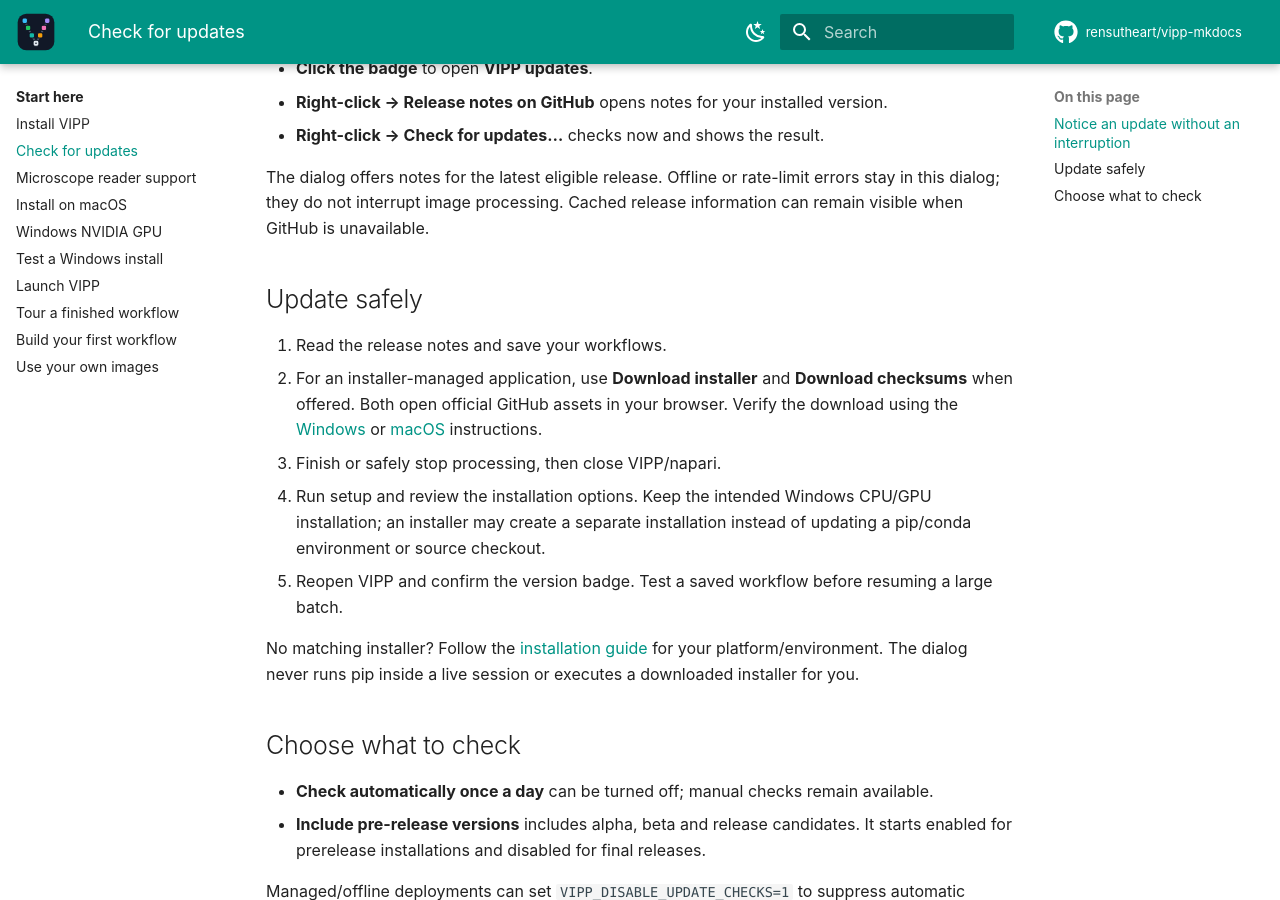
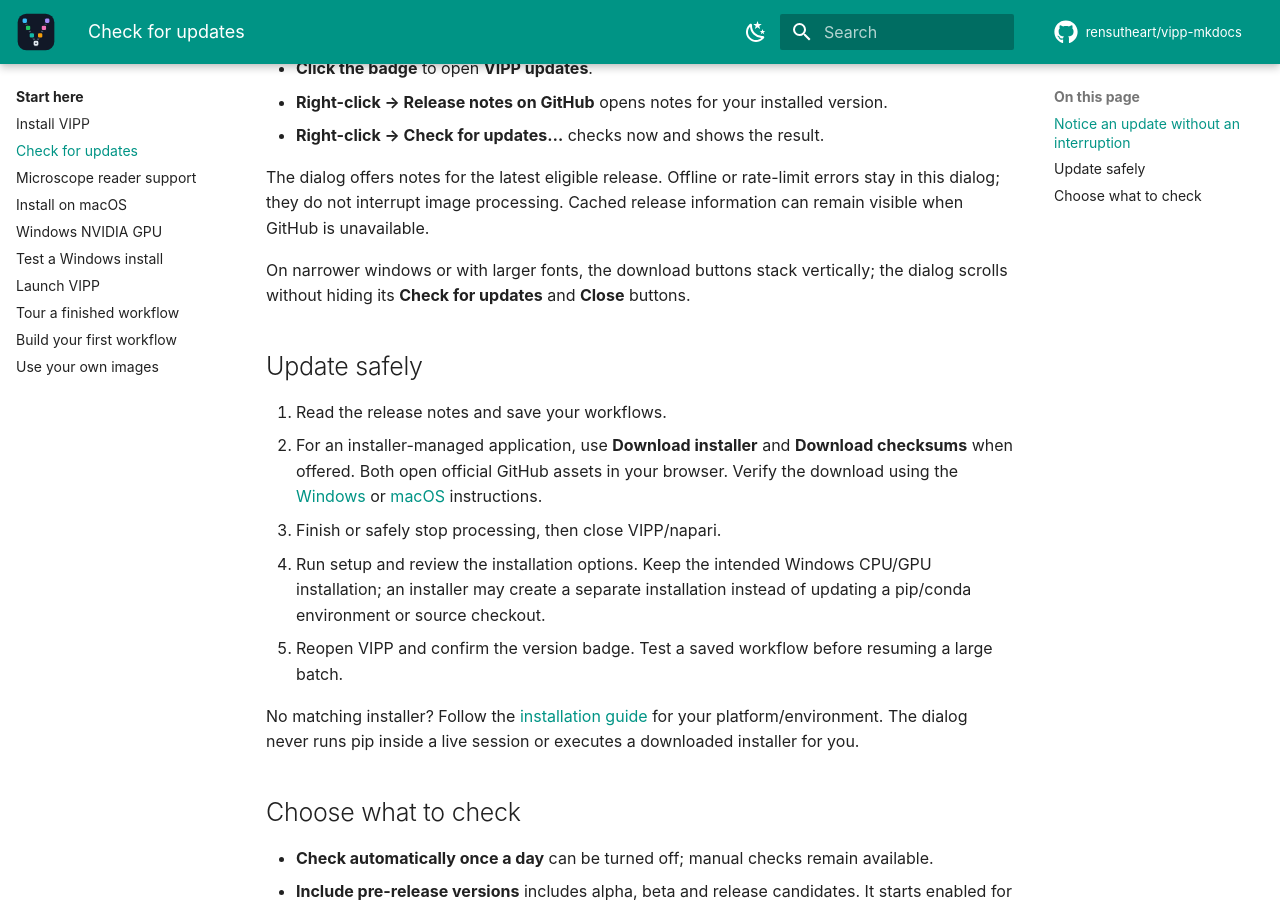
Before and after one commit to rensutheart/vipp-mkdocs, an MkDocs documentation site: the page built from docs/getting-started/updating.md, in a window 1280 px wide and 900 px high, scrolled down 510 px. Built offline with MkDocs 1.6.1 and Material for MkDocs 9.7.7, drawn with Linux system fonts in a browser that asks for light colours; plug-ins that fetch from the network failed and are left out; comment, search, counter and statistics services are not loaded; the version menu is left out.

Commit message:
Explain responsive update dialog actions

```diff
--- a/docs/getting-started/updating.md
+++ b/docs/getting-started/updating.md
@@ -15,6 +15,9 @@
 The dialog offers notes for the latest eligible release. Offline or rate-limit
 errors stay in this dialog; they do not interrupt image processing. Cached
 release information can remain visible when GitHub is unavailable.
+
+On narrower windows or with larger fonts, the download buttons stack vertically;
+the dialog scrolls without hiding its **Check for updates** and **Close** buttons.
 
 ## Update safely
 
```
